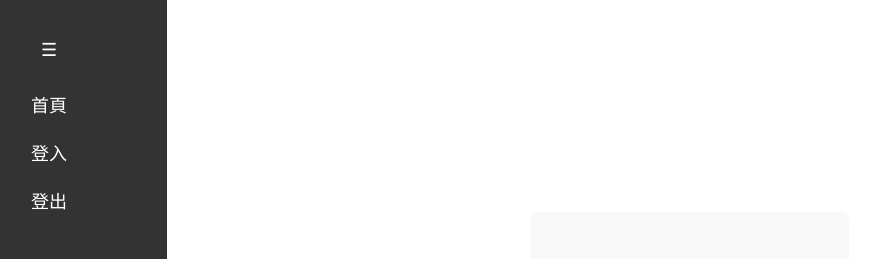
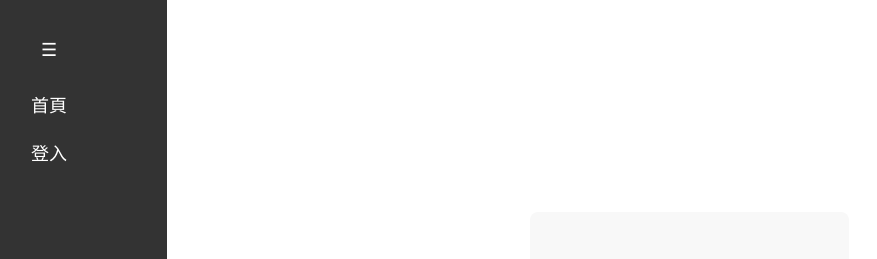
Before and after one commit to MingRay98/React-Login-Console-Dashboard, a React (Create React App) app: page / in a window 1280 px wide. Shown: the top 259 px of the page, without its empty margins (69-946 px from the left). Built offline with nearby package versions, Linux system fonts and the light colour scheme.

Commit message:
Add conditional rendering for login and logout buttons in Sidebar component

```diff
--- a/src/components/SideBar/SideBar.jsx
+++ b/src/components/SideBar/SideBar.jsx
@@ -1,8 +1,11 @@
 import React from 'react';
 import './SideBar.css';
+import {useLoginContext} from '../../hooks/ContextProvider';
 
 function Sidebar(props) {
   const {isSidebarOpen, toggleSidebar, onNavigate} = props;
+  const {isAuthenticated} = useLoginContext();
+
   return (
     <div className={`sidebar ${!isSidebarOpen && 'close'}`} >
       <button className="sidebar-button sidebar-menu-icon" onClick={toggleSidebar}>
@@ -11,12 +14,14 @@ function Sidebar(props) {
       <button className="sidebar-button" onClick={() => onNavigate('home')}>
         首頁
       </button>
-      <button className="sidebar-button" onClick={() => onNavigate('login')}>
-        登入
-      </button>
-      <button className="sidebar-button" onClick={() => onNavigate('logout')}>
-        登出
-      </button>
+      {!isAuthenticated &&
+        <button className="sidebar-button" onClick={() => onNavigate('login')}>
+          登入
+        </button>}
+      {isAuthenticated &&
+        <button className="sidebar-button" onClick={() => onNavigate('logout')}>
+          登出
+        </button>}
     </div>
   );
 }
```
